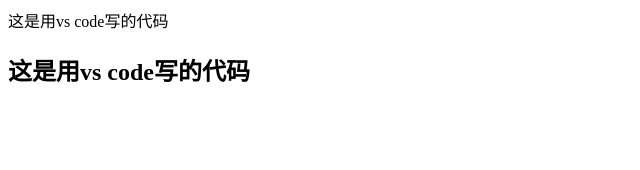
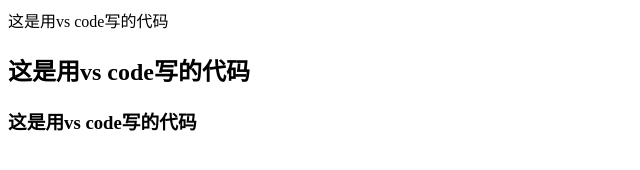
Before and after one commit to zjlyyq/vue01, a website: page index.html in a window 1280 px wide. Shown: the whole page, without its empty margins (0-640 px from the left). Drawn offline with nearby package versions, Linux system fonts and the light colour scheme.

Commit message:
再一次用vs code界面提交

```diff
--- a/index.html
+++ b/index.html
@@ -10,6 +10,7 @@
     <div id="app">
         {{message}}
         <h2>{{message}}</h2>
+        <h3>{{message}}</h3>
     </div>
     <script>
         var vm = new Vue({
```
